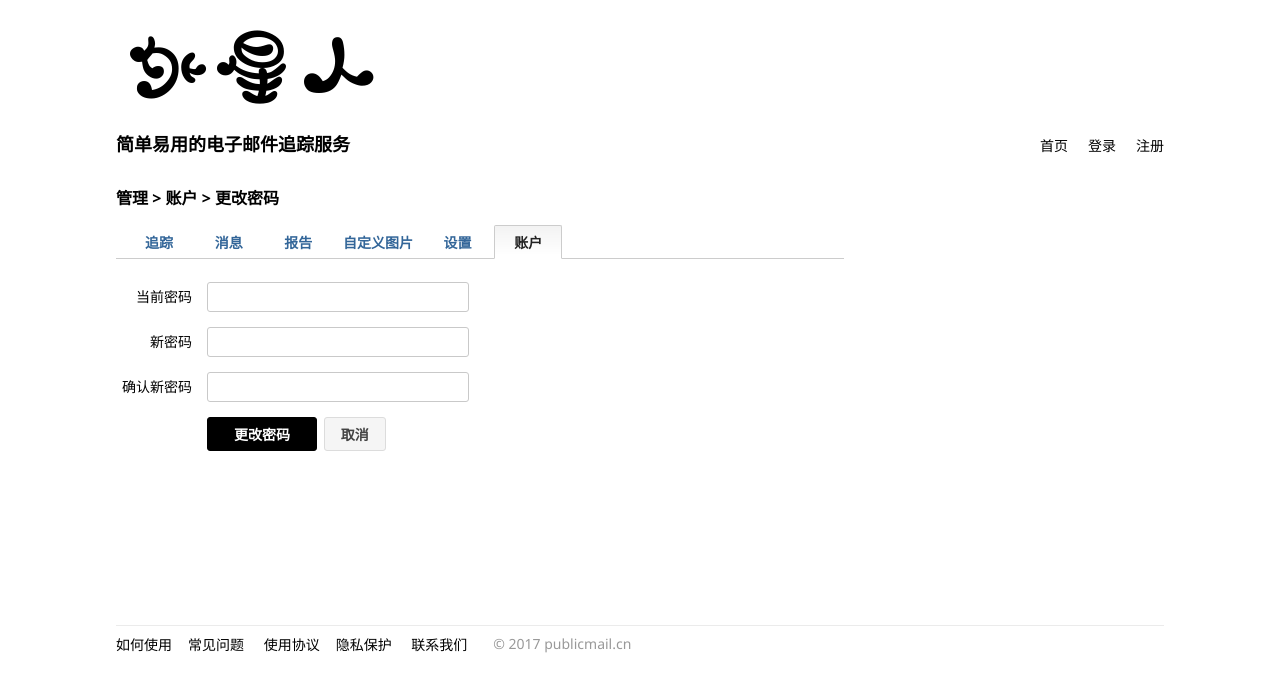
After one commit to pencil123/mailtrack, a CodeIgniter app: page /database/account/editpassword in a window 1280 px wide. The commit adds this page. Shown: the top 691 px of the page. Run offline with CodeIgniter, Linux system fonts and the light colour scheme; some libraries are stand-ins or nearby versions.

Commit message:
recod list

```diff
--- a/application/controllers/Account.php
+++ b/application/controllers/Account.php
@@ -131,6 +131,37 @@ class Account extends CI_Controller {
         }
     }
 
+    public function editpassword()
+    //修改密码
+    {
+        $oldpassword = $this->input->post('oldpassword');
+        $msg = array('title'=>'修改密码');
+        if(!$oldpassword){
+            $name = $this->security->get_csrf_token_name();
+            $hash = $this->security->get_csrf_hash();
+            $csrf = array('name'=>$name,'hash'=>$hash,'wrongpasswd'=>False);
+            $this->load->view('templates/header',$msg);
+            $this->load->view('account/editpassword',$csrf);
+            $this->load->view('templates/footer');
+            return True;
+        }
+        $mail = $this->session->mail;
+        $login = $this->account_model->login($mail,$oldpassword);
+        if(!$login){
+            $name = $this->security->get_csrf_token_name();
+            $hash = $this->security->get_csrf_hash();
+            $csrf = array('name'=>$name,'hash'=>$hash,'wrongpasswd'=>True);
+            $this->load->view('templates/header',$msg);
+            $this->load->view('account/editpassword',$csrf);
+            $this->load->view('templates/footer');
+            return True;
+        }else{
+            $newpassword = $this->input->post('password');
+            $this->account_model->change_passwd($mail,$newpassword);
+            redirect(base_url('/account/profile?passwordchanged'),'refresh',301);
+            return True;
+        }
+    }
 
     public function track()
     {
@@ -160,7 +191,6 @@ class Account extends CI_Controller {
         if(!$user_id){
             redirect(base_url('/account/login'),'refresh',301);
         }
-
 
         $action = $this->input->get('action');
         $ajax = $this->input->get('ajax');
@@ -228,12 +258,18 @@ class Account extends CI_Controller {
 
     public function profile()
     {
-        if(!$this->session->mail){
+        $mail = $this->session->mail;
+        if(!$mail){
             redirect(base_url('/account/login'),'refresh',301);
         }
         $data['title'] = 'Alien';
+        $data['mail'] = $mail;
+        if($this->input->get('passwordchanged') === '')
+            $data['passwdchanged'] = True;
+        else
+            $data['passwdchanged'] =False;
         $this->load->view('templates/header',$data);
-        $this->load->view('account/profile');
+        $this->load->view('account/profile',$data);
         $this->load->view('templates/footer');
     }
 }
--- a/application/models/Account_model.php
+++ b/application/models/Account_model.php
@@ -22,6 +22,14 @@ class Account_model extends CI_Model {
         }else {
             return True;
         }
+    }
+
+    public function change_passwd($mail,$newpasswd)
+    {
+        $where_array = array('mail'=>$mail);
+        $this->db->where($where_array);
+        $this->db->update('user',array('passwd'=>$newpasswd));
+        return True;
     }
 
     public function login($mail,$passwd)
--- /dev/null
+++ b/application/views/account/editpassword.php
@@ -0,0 +1,97 @@
+<div id="middle">
+<table border="0" cellspacing="0" cellpadding="0" width="100%">
+<tr>
+<td align="left" style="vertical-align:top;">
+<div id="content">
+    <div id="intro">
+        <p><strong>管理&nbsp;&gt;&nbsp;账户&nbsp;&gt;&nbsp;更改密码</strong></p>
+    </div>
+    <div id="manage-tab">
+        <div class="Gq">
+            <div class="d6">
+            <span class="en"><span class="Jw e"><a href="/account/track">追踪</a></span></span>
+            <span class="en"><span class="Jw e"><a href="/account/message">消息</a></span></span>
+            <span class="en"><span class="Jw e"><a href="/account/report">报告</a></span></span>
+            <span class="en"><span class="Jw e"><a href="/account/photo">自定义图片</a></span></span>
+            <span class="en"><span class="Jw e"><a href="/account/settings">设置</a></span></span>
+            <span class="en zl"><span class="Jw e">账户</span></span>
+            </div>
+        </div>
+    </div>
+    <div style="overflow-x:hidden">
+    </div>
+    <div>
+        <form method="post" action="/account/editpassword" id="epForm">
+        <?php if($wrongpasswd):?>
+            <div class='item'>
+                <lable> </lable>
+                <p class="error-message">当前密码不正确，请重新输入。</p>
+            </div>
+        <?php endif;?>
+            <div class="item">
+                <label>当前密码</label>
+                <input id="oldpassword" class="basic-input" type="password" value="" tabindex="1" maxlength="40" name="oldpassword">
+            </div>
+            <div class="item">
+                <label>新密码</label>
+                <input id="password" class="basic-input" type="password" value="" tabindex="2" maxlength="40" name="password">
+            </div>
+            <div class="item">
+                <label>确认新密码</label>
+                <input id="confirm_password" class="basic-input" type="password" value="" tabindex="3" maxlength="40" name="confirm_password">
+            </div>
+            <div class="item">
+                <label>&nbsp;</label>
+                <input id="btn-submit" type="submit" class="btn_submit" value="更改密码" tabindex="4">
+                <input id="btn-cancel" type="button" class="btn_cancel" value="取消" tabindex="5" onclick="window.location.href='/account/profile';">
+            </div>
+            <input type="hidden" name="<?php echo $name;?>" value="<?php echo $hash;?>" />
+        </form>
+    </div>
+</div>
+<script type="text/javascript">
+jQuery.validator.addMethod("regex", function(value, element, params) {
+    return this.optional(element) || params.test(value);
+}, "Please enter a valid value");
+
+$("#epForm").validate({
+    rules: {
+        oldpassword: 'required',
+        password: {
+            required: true,
+            minlength: 6,
+            regex: /^\w+$/
+        },
+        confirm_password: {
+            required: true,
+            equalTo: "#password"
+        }
+    },
+    messages: {
+        oldpassword: "当前密码不能为空",
+        password: {
+            required: "密码不能为空",
+            minlength: "密码长度不足6个字符",
+            regex: "请使用英文字母、数字或下划线"
+        },
+        confirm_password: {
+            required: "确认新密码不能为空",
+            equalTo: "新密码与确认新密码不一致"
+        }
+    },
+    tips: {
+        password: "字母、数字或下划线，最短6个字符，区分大小写"
+    },
+    onkeyup: false,
+    highlight: false,
+    unhighlight: false,
+    focusInvalid: false
+});
+</script>
+</td>
+<td id="ads_td" style='vertical-align:top;;'>
+<div id="ads"></div>
+</td>
+</tr>
+</table>
+</div>
--- a/static/css/css.min.150107.css
+++ b/static/css/css.min.150107.css
@@ -426,7 +426,12 @@ table.odtt {
 
 .grid .subject {
                 text-align: left;
-                width: 65%
+                width: 35%
+}
+
+.grid .email {
+                text-align: left;
+                width: 30%
 }
 
 .grid .send-date {
@@ -447,11 +452,11 @@ table.odtt {
                 white-space: nowrap
 }
 
-.grid td.subject,
+/*.grid td.subject,
 .grid td.send-date,
 .grid td.read-count {
                 cursor: pointer
-}
+}*/
 
 .grid-footer {
                 clear: both;
```
Also changed, not shown: application/views/account/profile.php (+14 -2 lines), application/views/account/report.php (+6 -7 lines).
